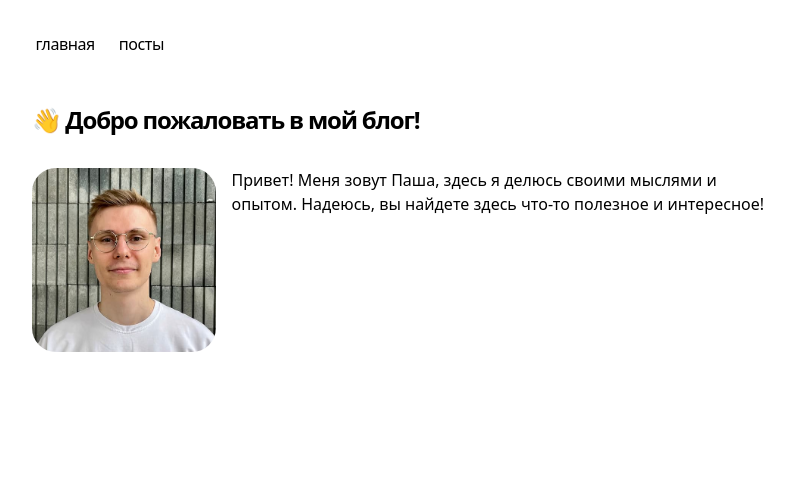
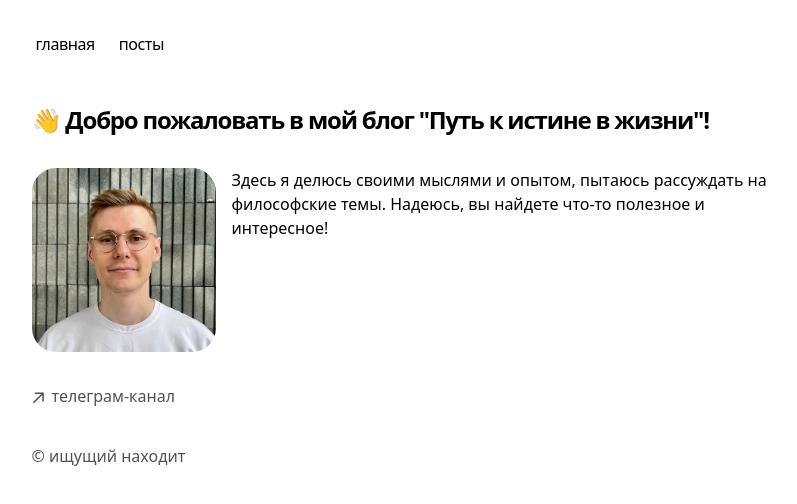
Before and after one commit to pavelliolia/blog, a Next.js app: page / in a window 1280 px wide. Shown: the top 504 px of the page, without its empty margins (233-1030 px from the left). Built offline with nearby package versions, Linux system fonts and the light colour scheme.

Commit message:
feat: add favicon & footer, upd main page wording

```diff
--- a/src/app/layout.tsx
+++ b/src/app/layout.tsx
@@ -1,17 +1,6 @@
-import { Geist, Geist_Mono } from "next/font/google";
 import "./global.css";
-import clsx from "clsx";
 import { Navbar } from "@/components/Navbar";
-
-const geistSans = Geist({
-  variable: "--font-geist-sans",
-  subsets: ["latin"],
-});
-
-const geistMono = Geist_Mono({
-  variable: "--font-geist-mono",
-  subsets: ["latin"],
-});
+import Footer from "@/components/Footer";
 
 export default function RootLayout({
   children,
@@ -21,19 +10,13 @@
   return (
     <html
       lang="ru"
-      className={clsx(
-        "text-black bg-white dark:text-white dark:bg-black",
-        geistSans.variable,
-        geistMono.variable,
-      )}
+      className="text-black bg-white dark:text-white dark:bg-black"
     >
       <body className="antialiased max-w-3xl mx-auto">
         <main className="flex-auto min-w-0 flex flex-col pt-6 px-4">
           <Navbar />
           {children}
-          {/*<Footer />*/}
-          {/*<Analytics />*/}
-          {/*<SpeedInsights />*/}
+          <Footer />
         </main>
       </body>
     </html>
--- a/src/app/page.tsx
+++ b/src/app/page.tsx
@@ -3,15 +3,20 @@
 import { PageHeader } from "@/components/PageHeader";
 import { getBasePath } from "@/utils/getBasePath";
 
+const description =
+  "Здесь я делюсь своими мыслями и опытом, пытаюсь рассуждать на философские темы. Надеюсь, вы найдете что-то полезное и интересное!";
+
 export const metadata: Metadata = {
-  title: "Павел Лёля - Блог",
-  description: "Главная страница.",
+  title: "Путь к истине в жизни",
+  description,
 };
 
 export default function Home() {
   return (
     <section>
-      <PageHeader>👋 Добро пожаловать в мой блог!</PageHeader>
+      <PageHeader>
+        👋 Добро пожаловать в мой блог "Путь к истине в жизни"!
+      </PageHeader>
       <div className="flex flex-col items-center gap-4 sm:flex-row sm:items-start">
         <div className="relative min-w-1/4">
           <Image
@@ -23,10 +28,9 @@
             priority
           />
         </div>
-        <p className="">
-          Привет! Меня зовут Паша, здесь я делюсь своими мыслями и опытом.
-          Надеюсь, вы найдете здесь что-то полезное и интересное!
-        </p>
+        <div>
+          <p>{description}</p>
+        </div>
       </div>
     </section>
   );
--- /dev/null
+++ b/src/components/Footer.tsx
@@ -0,0 +1,39 @@
+function ArrowIcon() {
+  return (
+    <svg
+      width="12"
+      height="12"
+      viewBox="0 0 12 12"
+      fill="none"
+      xmlns="http://www.w3.org/2000/svg"
+    >
+      <path
+        d="M2.07102 11.3494L0.963068 10.2415L9.2017 1.98864H2.83807L2.85227 0.454545H11.8438V9.46023H10.2955L10.3097 3.09659L2.07102 11.3494Z"
+        fill="currentColor"
+      />
+    </svg>
+  );
+}
+
+export default function Footer() {
+  return (
+    <footer className="mb-16">
+      <ul className="font-sm mt-8 flex flex-col space-x-0 space-y-2 text-neutral-600 md:flex-row md:space-x-4 md:space-y-0 dark:text-neutral-300">
+        <li>
+          <a
+            className="flex items-center transition-all hover:text-neutral-800 dark:hover:text-neutral-100"
+            rel="noopener noreferrer"
+            target="_blank"
+            href="https://t.me/the_way_to_truth_in_live"
+          >
+            <ArrowIcon />
+            <p className="ml-2 h-7">телеграм-канал</p>
+          </a>
+        </li>
+      </ul>
+      <p className="mt-8 text-neutral-600 dark:text-neutral-300">
+        © ищущий находит
+      </p>
+    </footer>
+  );
+}
```
Also changed, not shown: src/app/icon.png (added).
